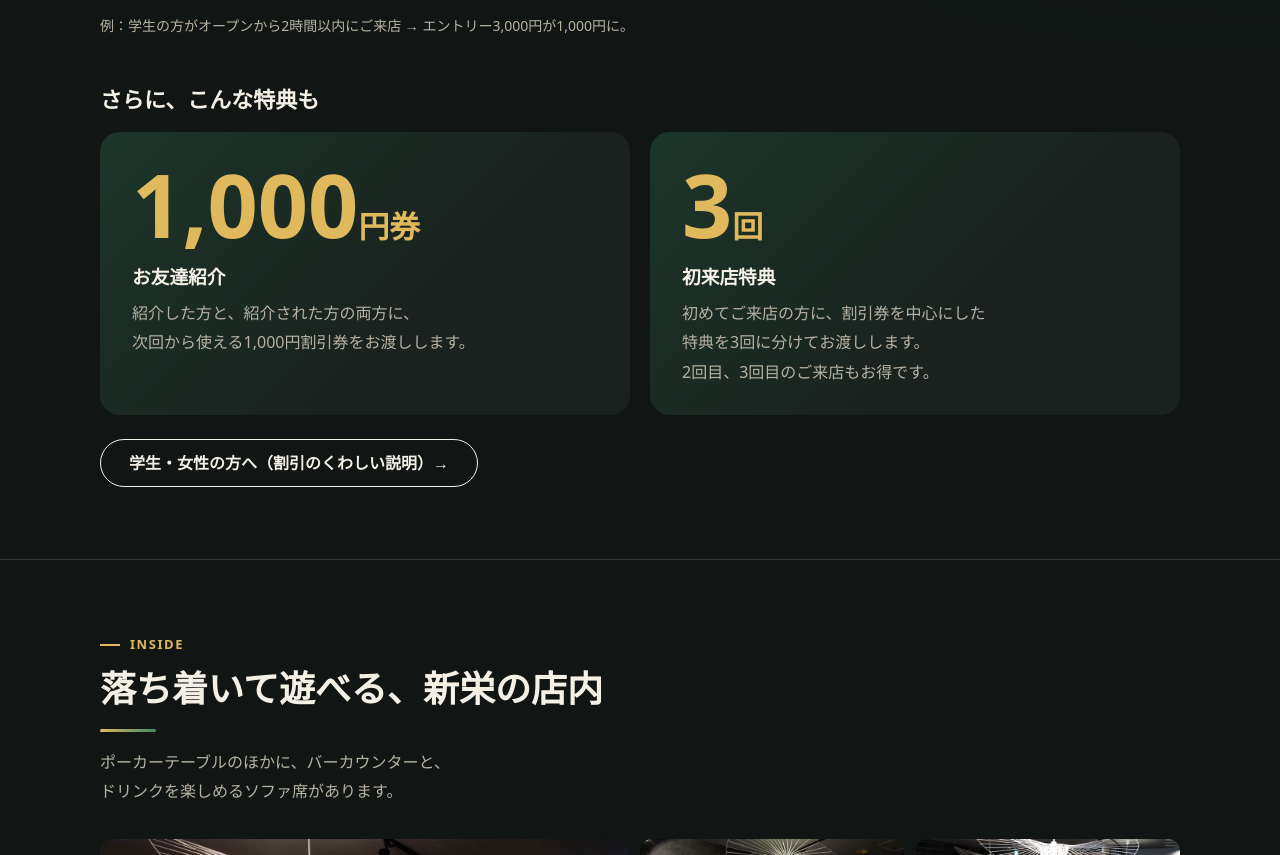
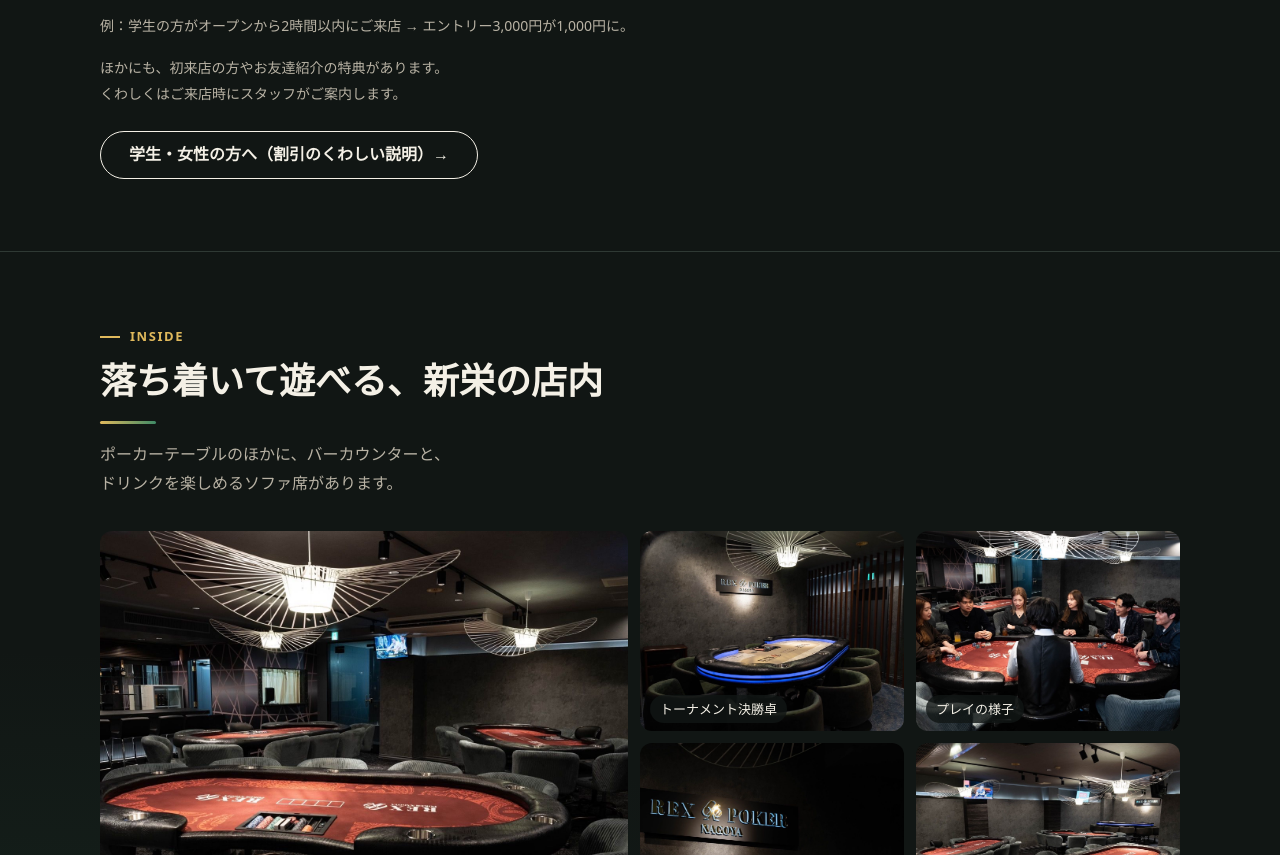
Before and after one commit to rexpokernagoya-ops/rexpoker-nagoya-site, a plain HTML site: page index.html in a window 1280 px wide. Shown: the part 3554-4409 px from the top of the page. Drawn offline with Linux system fonts and the light colour scheme.

Commit message:
特典の詳細は来店時の案内にし、HPでは一言だけ紹介
Co-Authored-By: Claude Opus 5.5 <noreply@anthropic.com>
Claude-Session: https://claude.ai/code/session_01QWX7x8yTisUuCoQcyGrLjb

```diff
--- a/index.html
+++ b/index.html
@@ -405,9 +405,7 @@ footer{background:#0c1210;border-top:2px solid var(--felt)}
   <div class="disc"><div><p class="big">1,000<small>円引き</small></p><h3 style="margin:12px 0 4px">学生・女性の方</h3><p class="lead">学生の方は学生証を見せてください<br class="sp">（学生と女性の割引は重ねられません）。</p></div>
   <div><p class="big">1,000<small>円引き</small></p><h3 style="margin:12px 0 4px">オープンから2時間以内のご来店</h3><p class="lead">月〜木は18:00〜20:00、金土日・祝日は14:00〜16:00のご来店が対象です。</p></div></div>
   <p class="note">例：学生の方がオープンから2時間以内にご来店 → エントリー3,000円が1,000円に。</p>
-  <h3 style="margin:40px 0 12px;font-size:22px">さらに、こんな特典も</h3>
-  <div class="disc"><div><p class="big">1,000<small>円券</small></p><h3 style="margin:12px 0 4px">お友達紹介</h3><p class="lead">紹介した方と、紹介された方の両方に、次回から使える1,000円割引券をお渡しします。</p></div>
-  <div><p class="big">3<small>回</small></p><h3 style="margin:12px 0 4px">初来店特典</h3><p class="lead">初めてご来店の方に、割引券を中心にした特典を3回に分けてお渡しします。2回目、3回目のご来店もお得です。</p></div></div>
+  <p class="note">ほかにも、初来店の方やお友達紹介の特典があります。くわしくはご来店時にスタッフがご案内します。</p>
   <p class="more"><a class="btn btn-sub" href="students-women/">学生・女性の方へ（割引のくわしい説明）→</a></p>
 </div></section>
 
```
